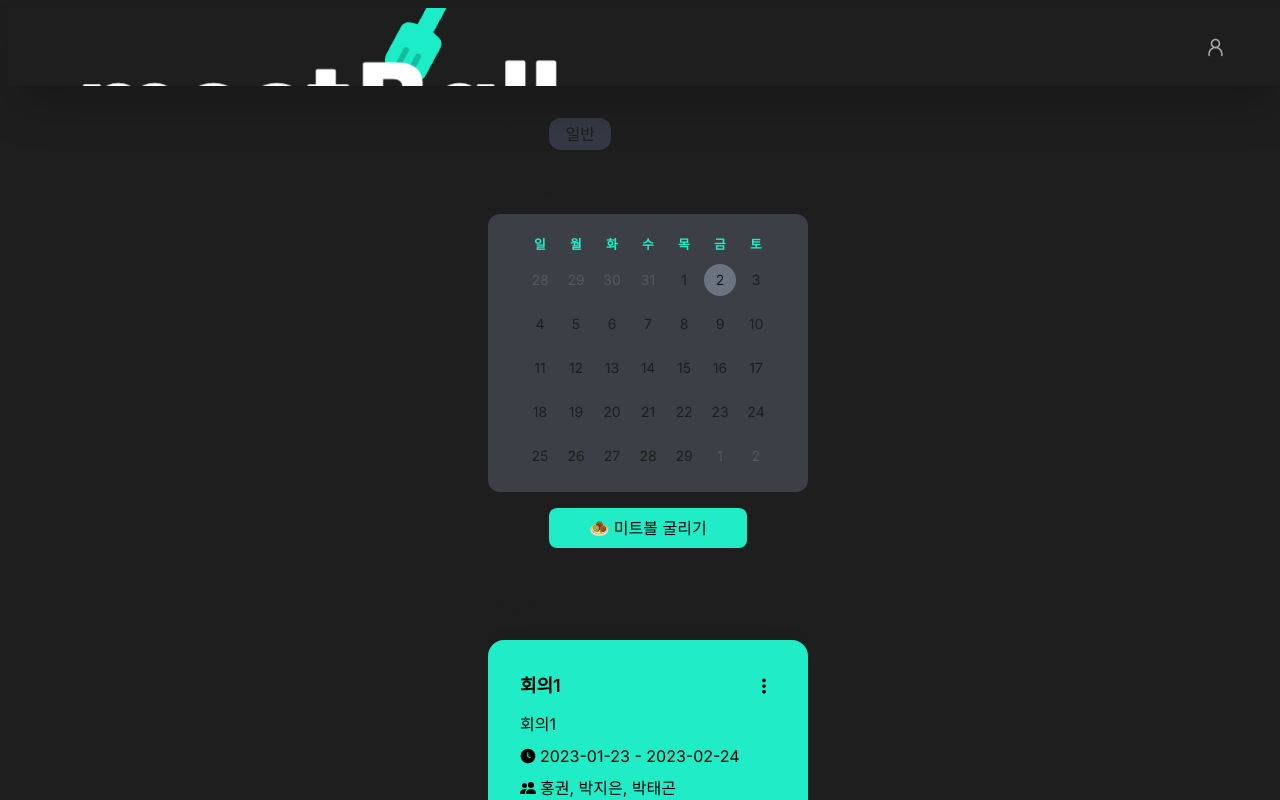
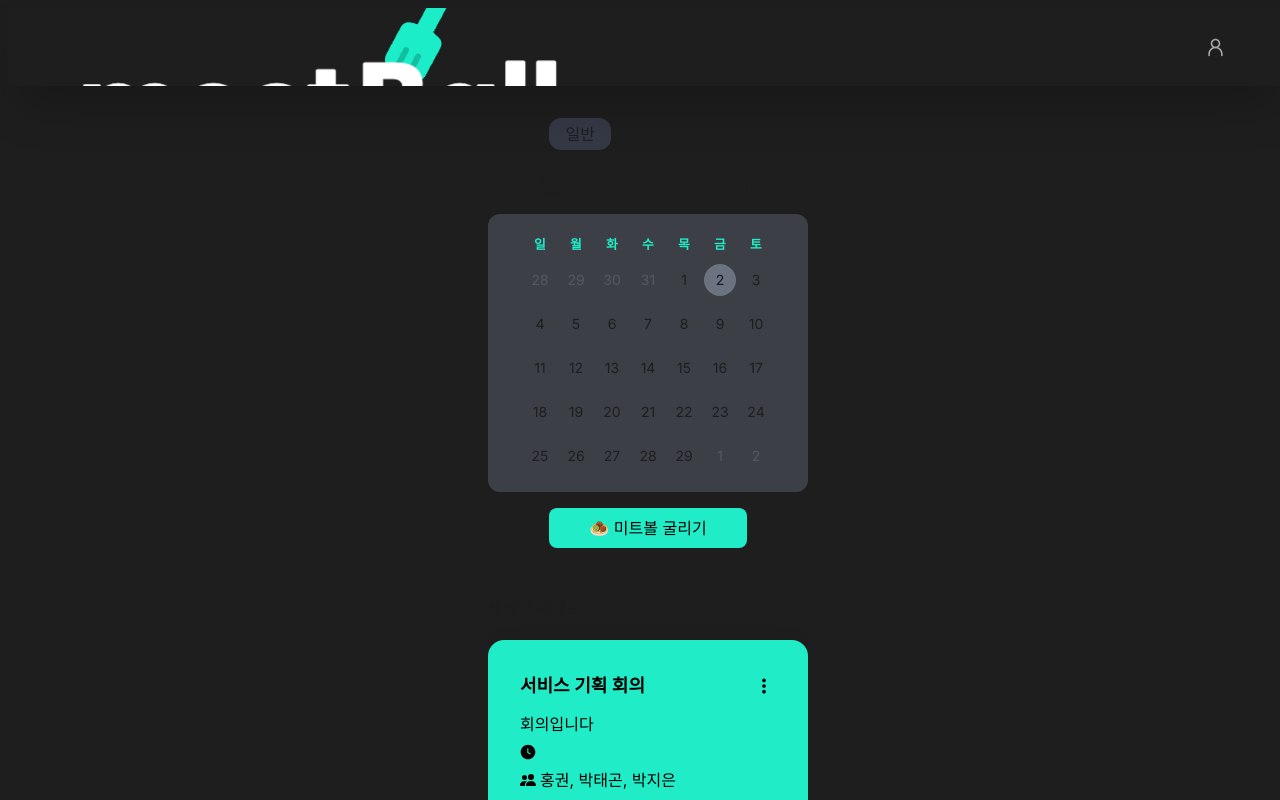
Before and after one commit to jieun0824/meet-ball, a Next.js app: page / in a window 1280 px wide. Shown: the top 800 px of the page. Built offline with nearby package versions, Linux system fonts and the light colour scheme.

Commit message:
feat: api/meets route-handler

```diff
--- a/package.json
+++ b/package.json
@@ -27,6 +27,7 @@
     "react-day-picker": "^8.10.0",
     "react-dom": "^18",
     "react-icons": "^5.0.1",
+    "recoil": "^0.7.7",
     "swr": "^2.2.4",
     "tailwind-merge": "^2.2.1",
     "tailwindcss-animate": "^1.0.7"
--- /dev/null
+++ b/public/data/scheduleData.json
@@ -0,0 +1,58 @@
+[
+  {
+    "meet_id": 1,
+    "title": "서비스 기획 회의",
+    "manager": "박지은",
+    "manager_id": 1,
+    "participants": ["홍권", "박태곤", "박지은"],
+    "description": "회의입니다",
+    "time_range": {
+      "start-hour": 9,
+      "start-min": 30,
+      "end-hour": 17,
+      "end-min": 0
+    }
+  },
+  {
+    "meet_id": 2,
+    "title": "웹개발 회의",
+    "manager": "박지은",
+    "manager_id": 1,
+    "participants": ["홍권", "박태곤", "박지은"],
+    "description": "회의입니다",
+    "time_range": {
+      "start-hour": 8,
+      "start-min": 30,
+      "end-hour": 17,
+      "end-min": 30
+    }
+  },
+  {
+    "meet_id": 3,
+    "title": "운영 회의",
+    "manager": "박지은",
+    "manager_id": 1,
+    "participants": ["홍권", "박태곤", "박지은"],
+    "description": "회의입니다",
+    "time_range": {
+      "start-hour": 6,
+      "start-min": 0,
+      "end-hour": 21,
+      "end-min": 0
+    }
+  },
+  {
+    "meet_id": 4,
+    "title": "일반 회의",
+    "manager": "박지은",
+    "manager_id": 1,
+    "participants": ["홍권", "박태곤", "박지은"],
+    "description": "회의입니다",
+    "time_range": {
+      "start-hour": 9,
+      "start-min": 30,
+      "end-hour": 5,
+      "end-min": 0
+    }
+  }
+]
--- a/src/app/(main)/page.tsx
+++ b/src/app/(main)/page.tsx
@@ -2,13 +2,22 @@ import ModeComponent from '@/components/calendar/mode-component';
 import EventButton from '@/components/button/event-button';
 import MainCarousel from '@/components/card/main-carousel';
 
-export default function MainPage() {
+async function fetchData() {
+  const res = await fetch('http://localhost:3001/api/meets', {
+    next: { tags: ['schedules'] }, //for revalidating
+  });
+  const { schedules } = await res.json();
+  return schedules;
+}
+
+export default async function MainPage() {
+  const schedules = await fetchData();
   return (
     <div className="flex justify-center items-center flex-col">
       <ModeComponent />
       <EventButton title={'🧆 미트볼 굴리기'} />
-      <MainCarousel title={'생성한 이벤트'} />
-      <MainCarousel title={'참여중인 이벤트'} />
+      <MainCarousel title={'생성한 이벤트'} data={schedules} />
+      <MainCarousel title={'참여중인 이벤트'} data={schedules} />
     </div>
   );
 }
--- /dev/null
+++ b/src/app/api/meets/route.ts
@@ -0,0 +1,11 @@
+//add route handler for api/meets
+
+import path from 'path';
+import fs from 'fs';
+
+export async function GET(request: Request) {
+  const filePath = path.join(process.cwd(), 'public/data', 'scheduleData.json');
+  const fileContents = fs.readFileSync(filePath, 'utf8');
+  const schedules = JSON.parse(fileContents);
+  return Response.json({ schedules });
+}
--- a/src/components/calendar/mode-component.tsx
+++ b/src/components/calendar/mode-component.tsx
@@ -22,7 +22,6 @@ export default function ModeComponent() {
         modeChange={() => handleModeChange('일반')}
       />
       {mode == '정기' ? <WeekCalendar /> : <DateCalendar />}
-      {/* <Calendar /> */}
     </div>
   );
 }
--- a/src/components/card/main-card.tsx
+++ b/src/components/card/main-card.tsx
@@ -6,7 +6,7 @@ type mainCardProps = {
   meetName: string;
   description: string;
   meetTime: string;
-  peopleInfo: string;
+  participants: string[];
   num: number;
 };
 
@@ -14,7 +14,7 @@ export default function MainCard({
   meetName,
   description,
   meetTime,
-  peopleInfo,
+  participants,
   num,
 }: mainCardProps) {
   return (
@@ -31,7 +31,7 @@ export default function MainCard({
         </div>
         <div className="flex items-center">
           <PeopleIcon color="black" className="mr-1" />
-          {peopleInfo}
+          {participants.join(', ')}
         </div>
       </div>
     </div>
--- a/src/components/card/main-carousel.tsx
+++ b/src/components/card/main-carousel.tsx
@@ -4,28 +4,22 @@ import MainCard from './main-card';
 import useCarousel from '@/hooks/useCarousel';
 import { CarouselIndexIcon } from '../icon';
 
-export default function MainCarousel({ title }: { title: string }) {
-  const data = [
-    {
-      meetName: '회의1',
-      description: '회의1',
-      meetTime: '2023-01-23 - 2023-02-24',
-      peopleInfo: '홍권, 박지은, 박태곤',
-    },
-    {
-      meetName: '회의2',
-      description: '회의2',
-      meetTime: '2023-01-23 - 2023-02-24',
-      peopleInfo: '홍권, 박지은, 박태곤',
-    },
-    {
-      meetName: '회의3',
-      description: '회의3',
-      meetTime: '2023-01-23 - 2023-02-24',
-      peopleInfo: '홍권, 박지은, 박태곤',
-    },
-  ];
-
+type scheduleData = {
+  meet_id: number;
+  title: string;
+  manager: string;
+  manager_id: number;
+  participants: string[];
+  description: string;
+  time_range: object;
+};
+export default function MainCarousel({
+  title,
+  data,
+}: {
+  title: string;
+  data: [];
+}) {
   const { currentSlide, onMouseDown, onMouseUp, cardRef } = useCarousel(3);
   useEffect(() => {
     console.log(currentSlide);
@@ -40,14 +34,14 @@ export default function MainCarousel({ title }: { title: string }) {
         onMouseUp={onMouseUp}
         ref={cardRef}
       >
-        {data.map((a, i) => {
+        {data.map((schedule: scheduleData, i: number) => {
           return (
             <MainCard
               key={`side_num_${i}`}
-              meetName={a.meetName}
-              description={a.description}
-              meetTime={a.meetTime}
-              peopleInfo={a.peopleInfo}
+              meetName={schedule.title}
+              description={schedule.description}
+              meetTime=""
+              participants={schedule.participants}
               num={i}
             />
           );
--- a/src/data/meetsData.json
+++ /dev/null
@@ -1 +0,0 @@
-[{}]
```
Also changed, not shown: 1 other file (tests, documents, lock files or other folders).
